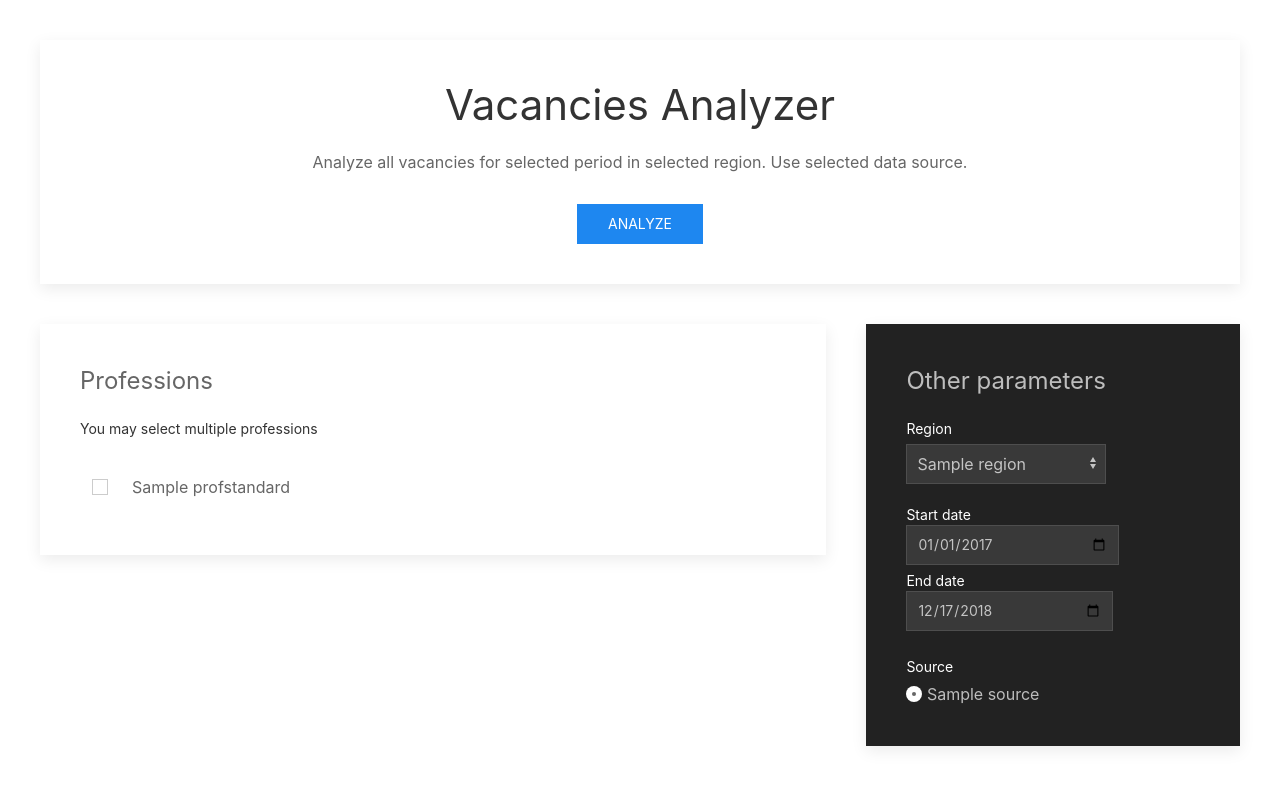
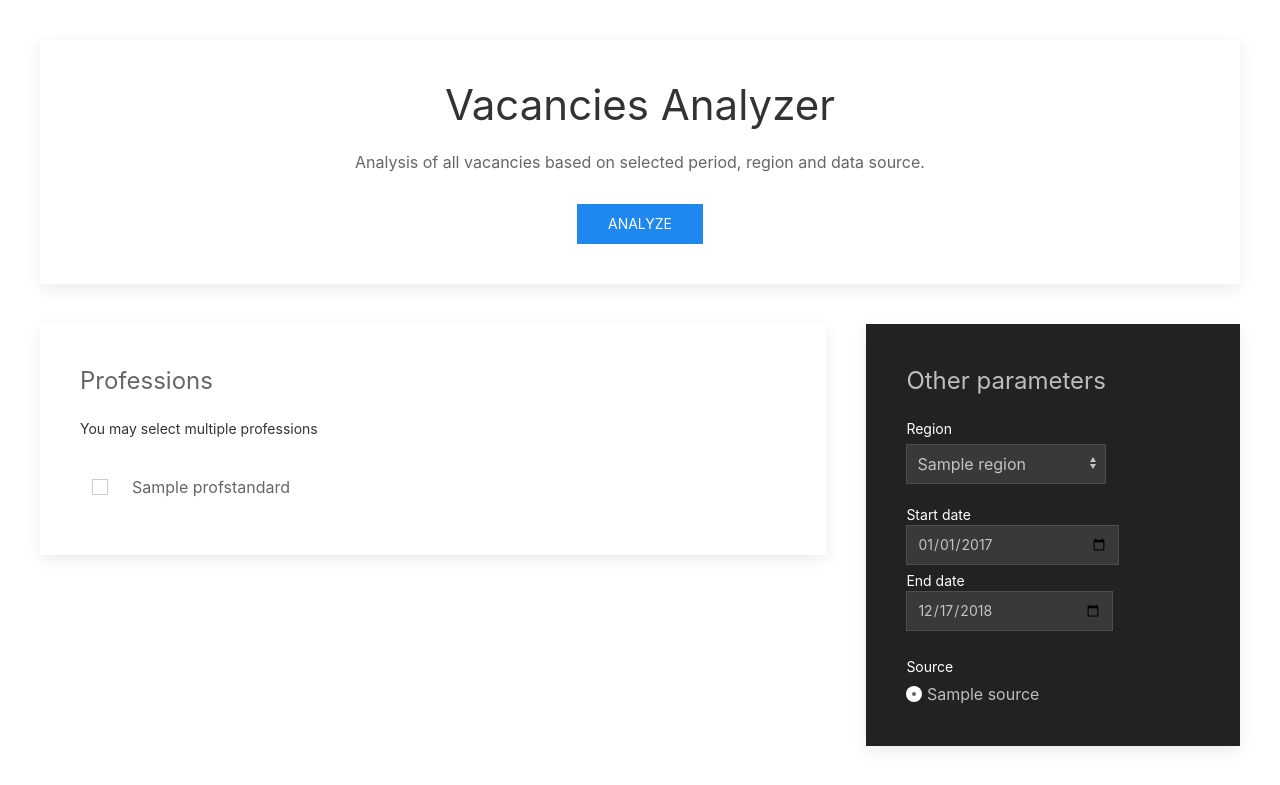
Before and after one commit to master8/vacancies_analyzer, a Flask app: page / in a window 1280 px wide. Shown: the top 785 px of the page. Run offline with Flask 2, Linux system fonts and the light colour scheme; tables that the repository leaves empty hold one stand-in row (values such as "Sample post").

Commit message:
small fixes index

```diff
--- a/templates/index.html
+++ b/templates/index.html
@@ -13,7 +13,7 @@
     <div class="uk-padding">
         <div class="uk-card uk-card-default uk-card-body">
             <h1 class="uk-text-center">Vacancies Analyzer</h1>
-            <p class="uk-text-center">Analyze all vacancies for selected period in selected region. Use selected data source.</p>
+            <p class="uk-text-center">Analysis of all vacancies based on selected period, region and data source.</p>
             <button class="uk-button uk-button-primary uk-align-center" type="submit">Analyze</button>
         </div>
     </div>
```
Also changed, not shown: static/diagram/test_diagram.svg.
